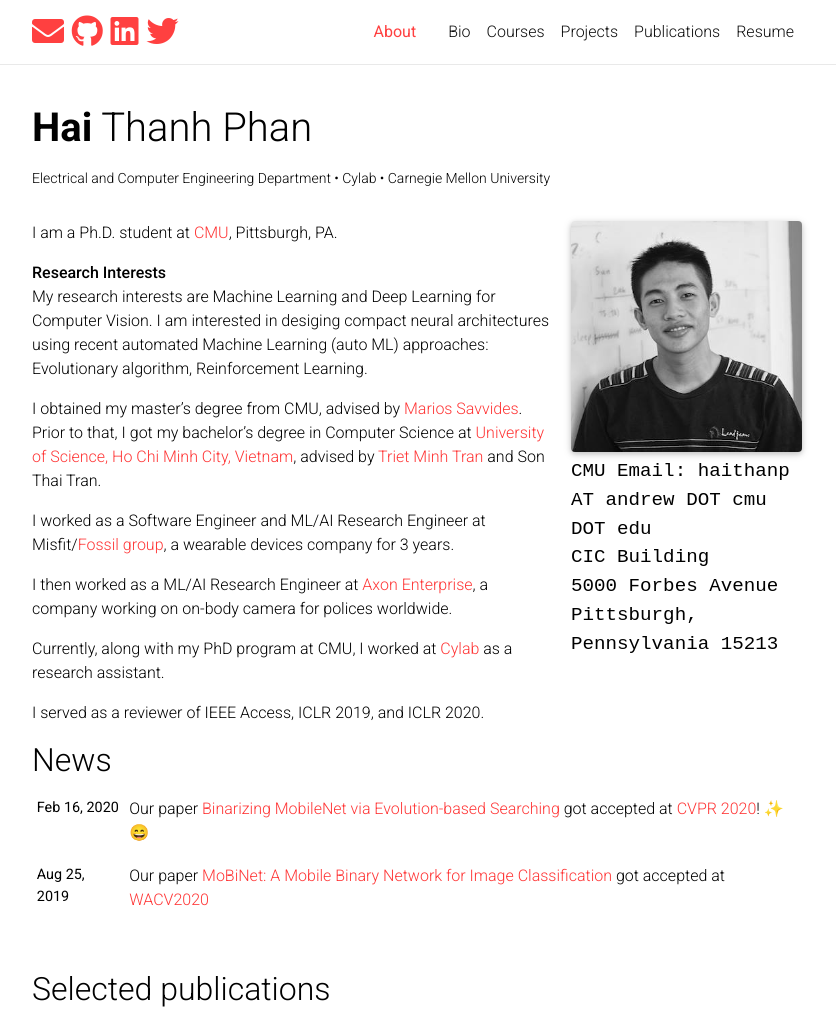
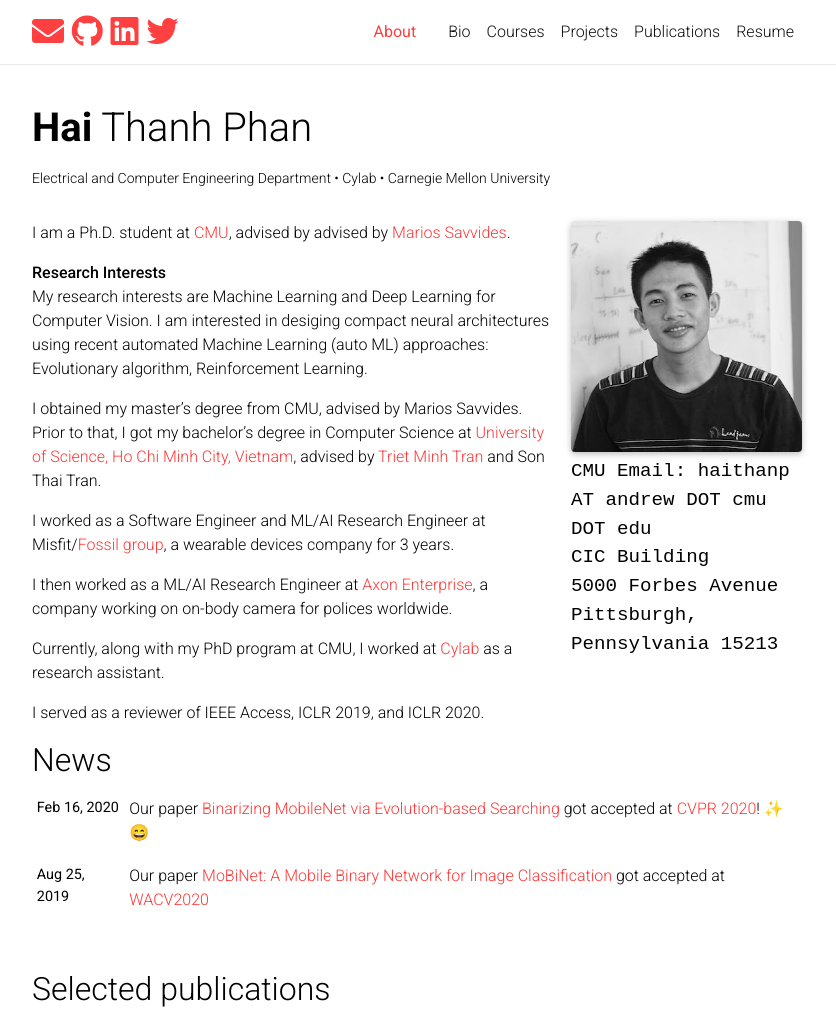
Before and after one commit to haithanhp/haithanhp.github.io, a Jekyll site: the page built from _pages/about.md, in a window 1280 px wide and 1290 px high, cut to the strip 0-1020 px from the top of the window. Shown: the whole strip, without its empty margins (223-1059 px from the left). Built offline with Jekyll 4.4.1, drawn with Linux system fonts in a browser that asks for light colours; nearby versions of some CDN libraries; emoji names are drawn with the system emoji font; a style sheet for code colours, icons or effects is not loaded.

Commit message:
revise links more

```diff
--- a/_pages/about.md
+++ b/_pages/about.md
@@ -18,12 +18,12 @@ selected_papers: true # includes a list of papers marked as "selected={true}"
 social: true  # includes social icons at the bottom of the page
 ---
 
-I am a Ph.D. student at <a target="_blank" href="https://www.cmu.edu/">CMU</a>, Pittsburgh, PA.
+I am a Ph.D. student at <a target="_blank" href="https://www.cmu.edu/">CMU</a>, advised by advised by <a target="_blank" href="https://www.ece.cmu.edu/directory/bios/savvides-marios.html">Marios Savvides</a>.
 
 **Research Interests**\
 My research interests are Machine Learning and Deep Learning for Computer Vision. I am interested in desiging compact neural architectures using recent automated Machine Learning (auto ML) approaches: Evolutionary algorithm, Reinforcement Learning.
 
-I obtained my master's degree from CMU, advised by <a target="_blank" href="https://www.ece.cmu.edu/directory/bios/savvides-marios.html">Marios Savvides</a>. Prior to that, I got my bachelor's degree in Computer Science at <a target="_blank" href="https://en.hcmus.edu.vn/">University of Science, Ho Chi Minh City, Vietnam</a>, advised by <a target="_blank" href="https://www.fit.hcmus.edu.vn/~tmtriet/">Triet Minh Tran</a> and Son Thai Tran.
+I obtained my master's degree from CMU, advised by Marios Savvides. Prior to that, I got my bachelor's degree in Computer Science at <a target="_blank" href="https://en.hcmus.edu.vn/">University of Science, Ho Chi Minh City, Vietnam</a>, advised by <a target="_blank" href="https://www.fit.hcmus.edu.vn/~tmtriet/">Triet Minh Tran</a> and Son Thai Tran.
 
 I worked as a Software Engineer and ML/AI Research Engineer at Misfit/<a target="_blank" href="https://www.fossil.com/en-us/">Fossil group</a>, a wearable devices company for 3 years.
 
```
Also changed, not shown: 1 other file.
